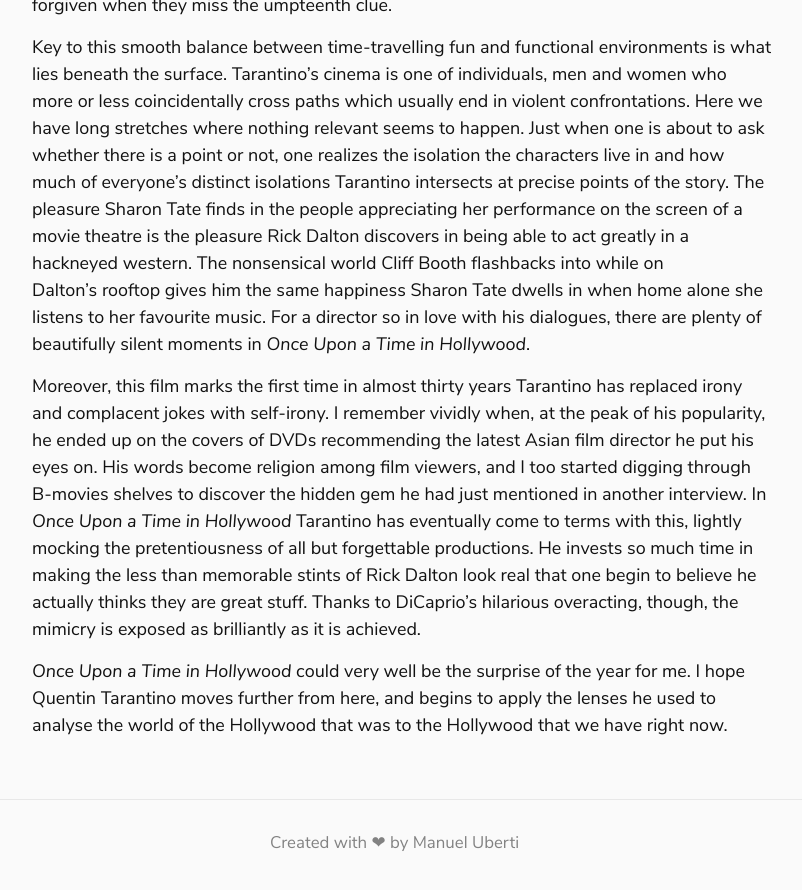
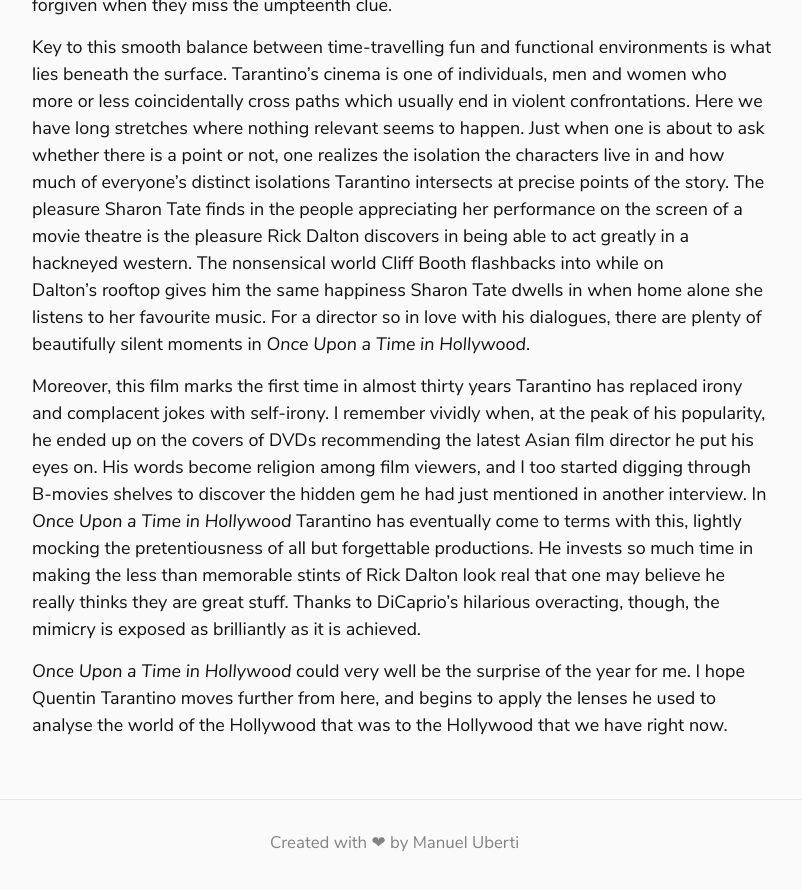
Before and after one commit to manuel-uberti/filmsinwords, a Jekyll site: the page built from _posts/2019-12-02-once-upon-a-time.md, in a window 1280 px wide and 900 px high, scrolled down 1588 px. Shown: the top 890 px of the window, without its empty margins (238-1040 px from the left). Built offline with Jekyll 4.4.1, drawn with Linux system fonts in a browser that asks for light colours.

Commit message:
Fix wording

```diff
--- a/_posts/2019-12-02-once-upon-a-time.md
+++ b/_posts/2019-12-02-once-upon-a-time.md
@@ -83,8 +83,8 @@
 hidden gem he had just mentioned in another interview. In *Once Upon a Time in
 Hollywood* Tarantino has eventually come to terms with this, lightly mocking the
 pretentiousness of all but forgettable productions. He invests so much time in
-making the less than memorable stints of Rick Dalton look real that one begin to
-believe he actually thinks they are great stuff. Thanks to DiCaprio’s hilarious
+making the less than memorable stints of Rick Dalton look real that one may
+believe he really thinks they are great stuff. Thanks to DiCaprio’s hilarious
 overacting, though, the mimicry is exposed as brilliantly as it is achieved.
 
 *Once Upon a Time in Hollywood* could very well be the surprise of the year for
```
